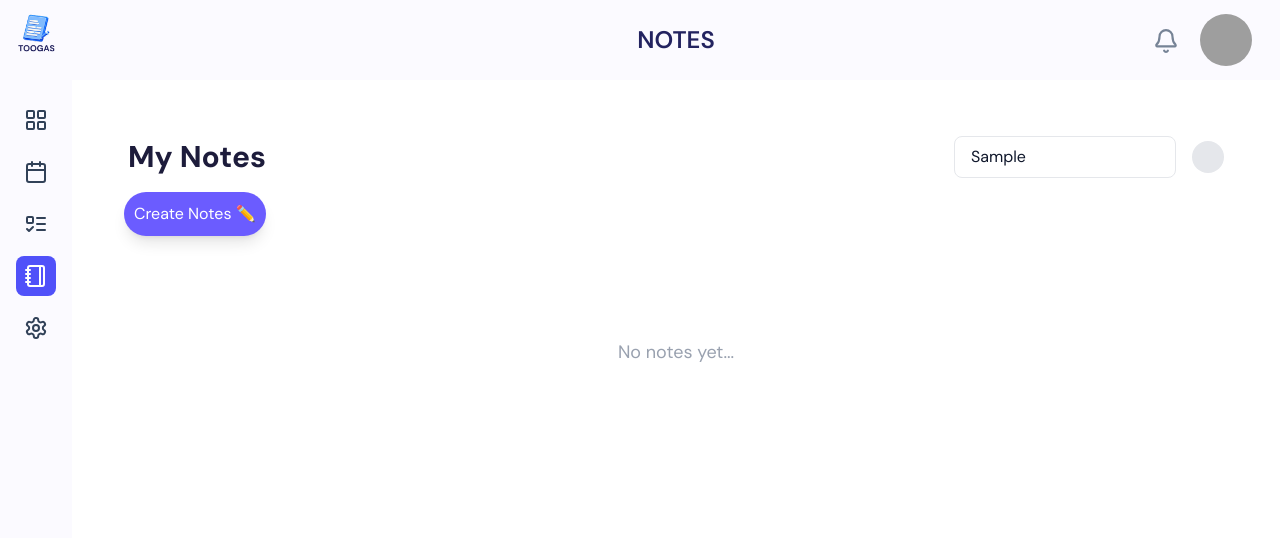
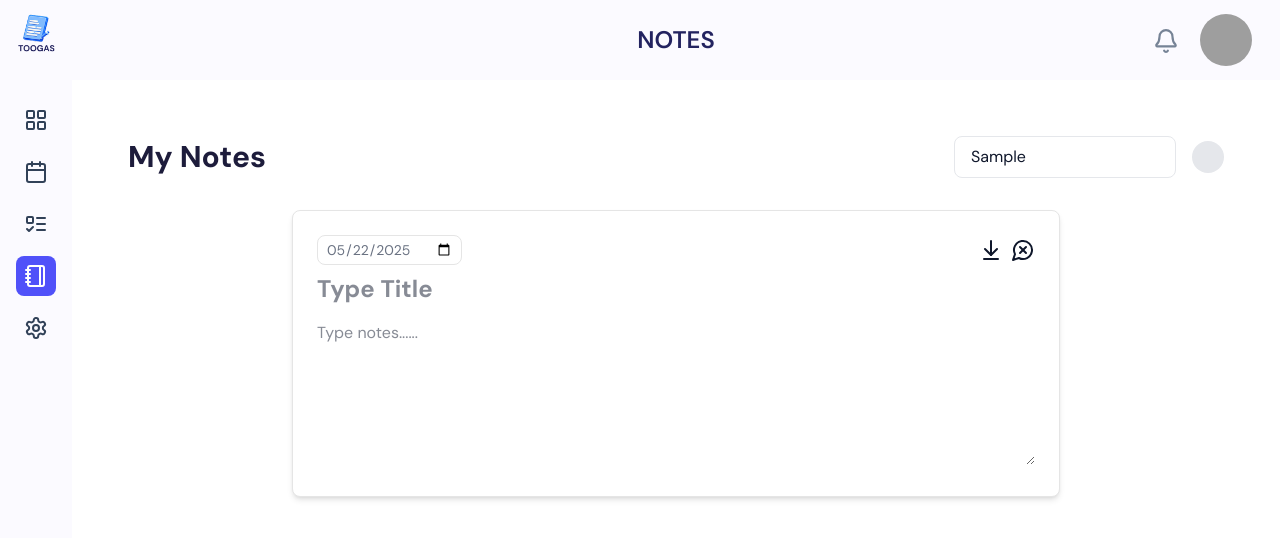
Before and after one commit to muhnatha/TodoList, a Next.js app in the folder frontend/: page /notes in a window 1280 px wide. Both pictures are taken after typing "Sample" into the empty fields and a click on the button "Create Notes ✏️". Shown: the top 538 px of the page. Built offline with nearby package versions, Linux system fonts and the light colour scheme; grey boxes are pictures that could not be loaded.

Commit message:
Kurang dikit gpt limit awokoawok

```diff
--- a/frontend/src/app/notes/page.js
+++ b/frontend/src/app/notes/page.js
@@ -1,11 +1,67 @@
+"use client";
+
+import { useState } from "react";
 import PageLayout from "@/components/PageLayout";
+import { ArrowDownToLine } from 'lucide-react';
+import { MessageCircleX } from 'lucide-react';
+import { Pencil } from 'lucide-react';
+import { Trash2 } from 'lucide-react';
 
 export default function NotesPage() {
+  const [notes, setNotes] = useState([]);
+  const [editing, setEditing] = useState(false);
+  const [currentNote, setCurrentNote] = useState({ title: "", content: "", date: "" });
+  const [showConfirmDelete, setShowConfirmDelete] = useState(false);
+  const [deleteIndex, setDeleteIndex] = useState(null);
+
+  const handleCreate = () => {
+    setEditing(true);
+    setCurrentNote({ title: "", content: "", date: new Date().toISOString().split("T")[0] });
+  };
+
+  const handleSave = () => {
+    if (currentNote.title.trim() === "" && currentNote.content.trim() === "") return;
+    setNotes([...notes, currentNote]);
+    setEditing(false);
+  };
+
+  const handleEdit = (index) => {
+    const noteToEdit = notes[index];
+    setCurrentNote(noteToEdit);
+    setEditing(true);
+    setNotes(notes.filter((_, i) => i !== index));
+  };
+
+  const handleNewNote = () => {
+    setEditing(true);
+    setCurrentNote({ title: "", content: "", date: new Date().toISOString().split("T")[0] });
+  };
+
+  const handleClose = () => {
+    setEditing(false);
+    setCurrentNote({ title: "", content: "", date: "" });
+  };
+
+  const handleDelete = (index) => {
+    setDeleteIndex(index);
+    setShowConfirmDelete(true);
+  };
+
+  const confirmDelete = () => {
+    const updatedNotes = notes.filter((_, i) => i !== deleteIndex);
+    setNotes(updatedNotes);
+    setShowConfirmDelete(false);
+    setDeleteIndex(null);
+  };
+
+  const cancelDelete = () => {
+    setShowConfirmDelete(false);
+    setDeleteIndex(null);
+  };
+
   return (
     <PageLayout title="NOTES">
-        {/* Main Content */}
       <div className="flex-1 flex flex-col p-8 relative">
-          {/* Header */}
         <div className="flex justify-between items-center mb-8">
           <h1 className="text-3xl font-bold text-[#1D1C3B]">My Notes</h1>
           <div className="flex items-center gap-4">
@@ -18,15 +74,96 @@ export default function NotesPage() {
           </div>
         </div>
 
-          {/* Add Note Button */}
-          <button className="absolute top-22 left-7 bg-[#6B5CFF] text-white rounded-full p-2.5 shadow-lg hover:bg-[#5a4de0] transition duration-200">
+        {!editing && notes.length === 0 && (
+          <>
+            <button
+              onClick={handleCreate}
+              className="absolute top-22 left-7 bg-[#6B5CFF] text-white rounded-full p-2.5 shadow-lg hover:bg-[#5a4de0] transition duration-200"
+            >
               Create Notes ✏️
             </button>
+            <div className="text-gray-400 text-center mt-32 text-lg">No notes yet...</div>
+          </>
+        )}
 
-          {/* Notes List (kosong untuk sekarang) */}
-          <div className="text-gray-400 text-center mt-32 text-lg">
-            No notes yet...
+        {editing && (
+          <div className="border p-6 rounded-md shadow-md bg-white w-full max-w-3xl mx-auto relative">
+            <div className="flex justify-between items-center mb-2">
+              <input
+                type="date"
+                value={currentNote.date}
+                onChange={(e) => setCurrentNote({ ...currentNote, date: e.target.value })}
+                className="text-sm text-gray-500 border px-2 py-1 rounded-md"
+              />
+              <div className="flex gap-2">
+                <button onClick={handleSave}> <ArrowDownToLine /></button>
+                <button onClick={handleClose}><MessageCircleX /></button>
               </div>
+            </div>
+            <input
+              type="text"
+              className="text-2xl font-bold w-full outline-none mb-4"
+              placeholder="Type Title"
+              value={currentNote.title}
+              onChange={(e) => setCurrentNote({ ...currentNote, title: e.target.value })}
+            />
+            <textarea
+              rows={6}
+              className="w-full outline-none"
+              placeholder="Type notes......"
+              value={currentNote.content}
+              onChange={(e) => setCurrentNote({ ...currentNote, content: e.target.value })}
+            />
+          </div>
+        )}
+
+        {!editing && notes.length > 0 && (
+          <div className="grid grid-cols-1 md:grid-cols-2 lg:grid-cols-3 gap-6 mt-4">
+            {notes.map((note, index) => (
+              <div key={index} className="border p-4 rounded-md shadow-md bg-white relative">
+                <div className="flex justify-between items-center mb-2">
+                  <span className="text-sm text-gray-500">{note.date}</span>
+                  <div className="flex gap-2">
+                    <button onClick={() => handleEdit(index)}><Pencil /></button>
+                    <button onClick={() => handleDelete(index)}><Trash2 /></button>
+                  </div>
+                </div>
+                <h2 className="text-lg font-semibold">{note.title}</h2>
+                <p className="text-sm mt-2 text-gray-700">{note.content}</p>
+              </div>
+            ))}
+
+            <button
+              onClick={handleNewNote}
+              className="border-2 border-dashed border-gray-400 rounded-md flex items-center justify-center text-gray-600 text-center h-40"
+            >
+              + New Note
+            </button>
+          </div>
+        )}
+
+        {/* 🔔 Popup Konfirmasi Hapus */}
+        {showConfirmDelete && (
+          <div className="fixed inset-0 flex items-center justify-center">
+            <div className="bg-white p-6 rounded-md shadow-lg text-center w-80">
+              <p className="text-lg font-semibold mb-4">Yakin ingin menghapus catatan ini?</p>
+              <div className="flex justify-center gap-4">
+                <button
+                  onClick={confirmDelete}
+                  className="bg-red-500 text-white px-4 py-2 rounded hover:bg-red-600"
+                >
+                  Hapus
+                </button>
+                <button
+                  onClick={cancelDelete}
+                  className="bg-gray-300 px-4 py-2 rounded hover:bg-gray-400"
+                >
+                  Batal
+                </button>
+              </div>
+            </div>
+          </div>
+        )}
       </div>
     </PageLayout>
   );
```
Lines whose indentation alone changed are shown as unchanged.
